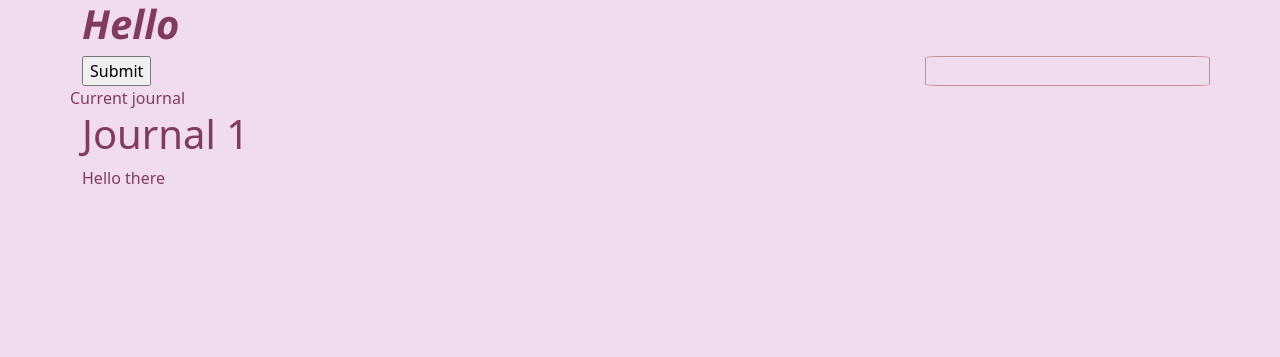
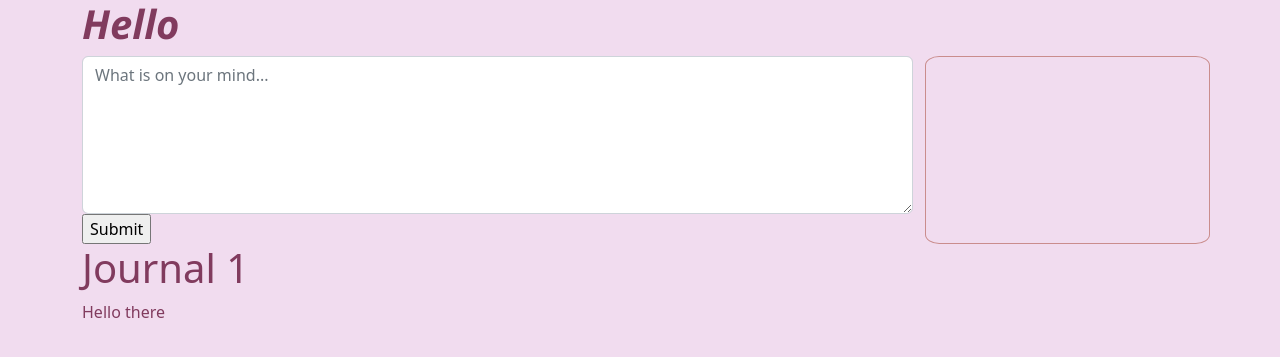
Before and after one commit to ana1hoxha/Journal, a Django app: page /journal/1 in a window 1280 px wide. Shown: the top 357 px of the page. Run offline with Django 4.2, Linux system fonts and the light colour scheme; data comes from the database, SQL or seed files in the repository.

Commit message:
adding a new branch

```diff
--- a/MyJournal/journal/templates/journals/index.html
+++ b/MyJournal/journal/templates/journals/index.html
@@ -10,7 +10,10 @@
   All you Journals!!!
     <ul>
         {% for journal in journals %}
+
+         <li>{{ journal.id }}</li>
          <li>{{ journal.journal_text }}</li>
+
         {% empty %}
         <li>Asgje</li>
         {% endfor %}
--- a/MyJournal/journal/templates/journals/journal.html
+++ b/MyJournal/journal/templates/journals/journal.html
@@ -25,7 +25,7 @@
         <div class="col-9">
           <form action="{% url 'add' journal.id %}" method="post">
             {% csrf_token %}
-
+            <textarea name ="page" class="form-control" rows="6" placeholder="What is on your mind..."></textarea>
             <input type="submit">
           </form>
 
@@ -37,8 +37,7 @@
         </div>
 
 
-        <div class="row">
-          Current journal
+       <div class="row">
           <h1>Journal {{ journal.id }}</h1>
           <div>{{ journal.journal_text }}</div>
         </div>
--- a/MyJournal/journal/urls.py
+++ b/MyJournal/journal/urls.py
@@ -4,9 +4,11 @@ from . import views
 
 
 urlpatterns = [
+
+    #keto qe shenohen me view.add jane ne fakt dunksionet ne views
     path("", views.index, name = "index"),
     path("<int:journal_id>", views.journal, name="journal"),
-    path("<int:journal_id>/add", views.journal, name = "add")
+    path("<int:journal_id>/add", views.add, name = "add")
 
 
     # path("<str:name>", views.index, name = "index")
--- a/MyJournal/journal/views.py
+++ b/MyJournal/journal/views.py
@@ -28,9 +28,9 @@ def journal(request, journal_id):
 
 
 def add(request, journal_id):
-    if request.method == "POST":
+   if request.method == "POST":
         try:
-            journal = Journal.objects.get(pk=journal_id)
+            journal = Journal.objects.get(pk= journal_id)
         except KeyError:
             return HttpResponseBadRequest("Bad Request: no journal chosen")
         except Journal.DoesNotExist:
```
